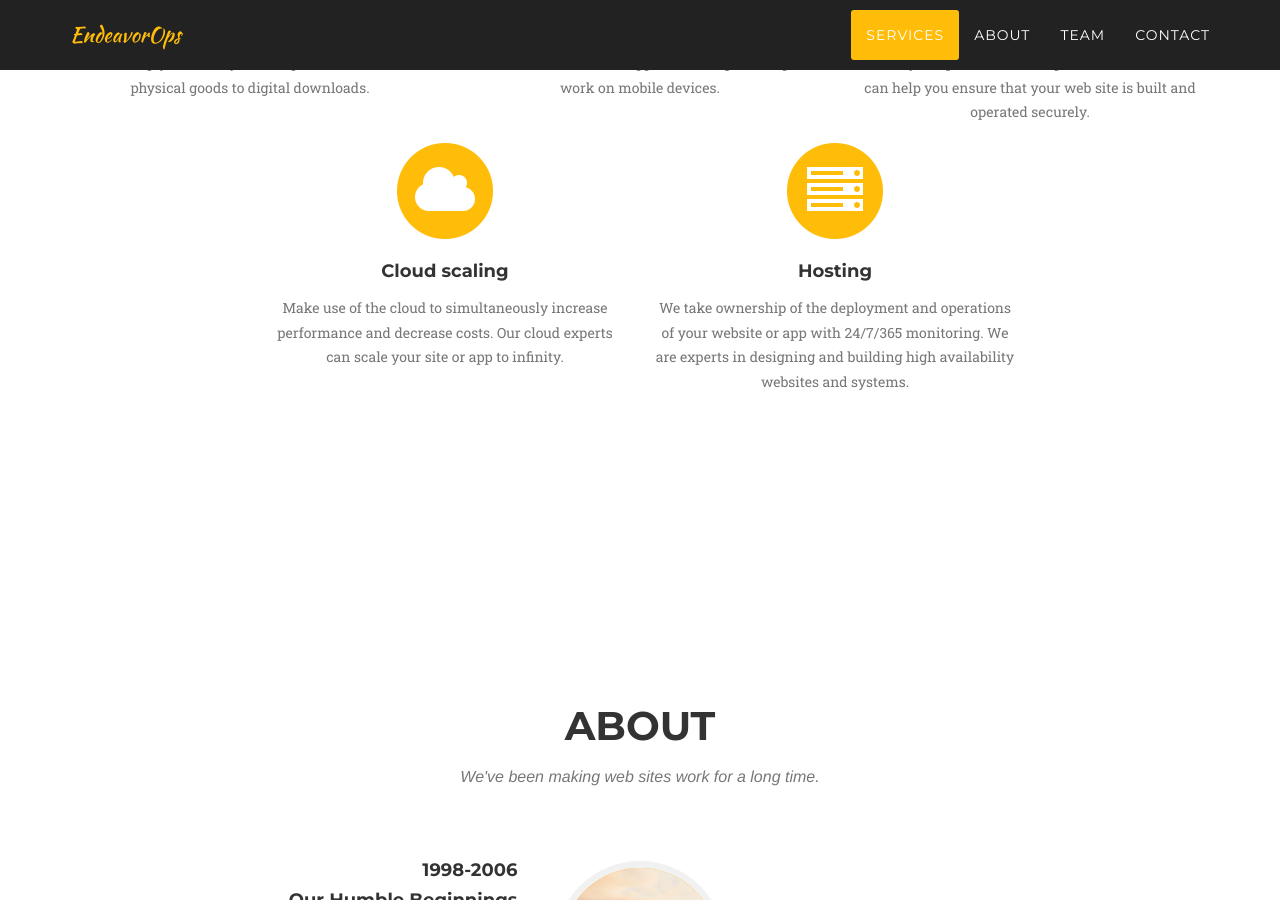
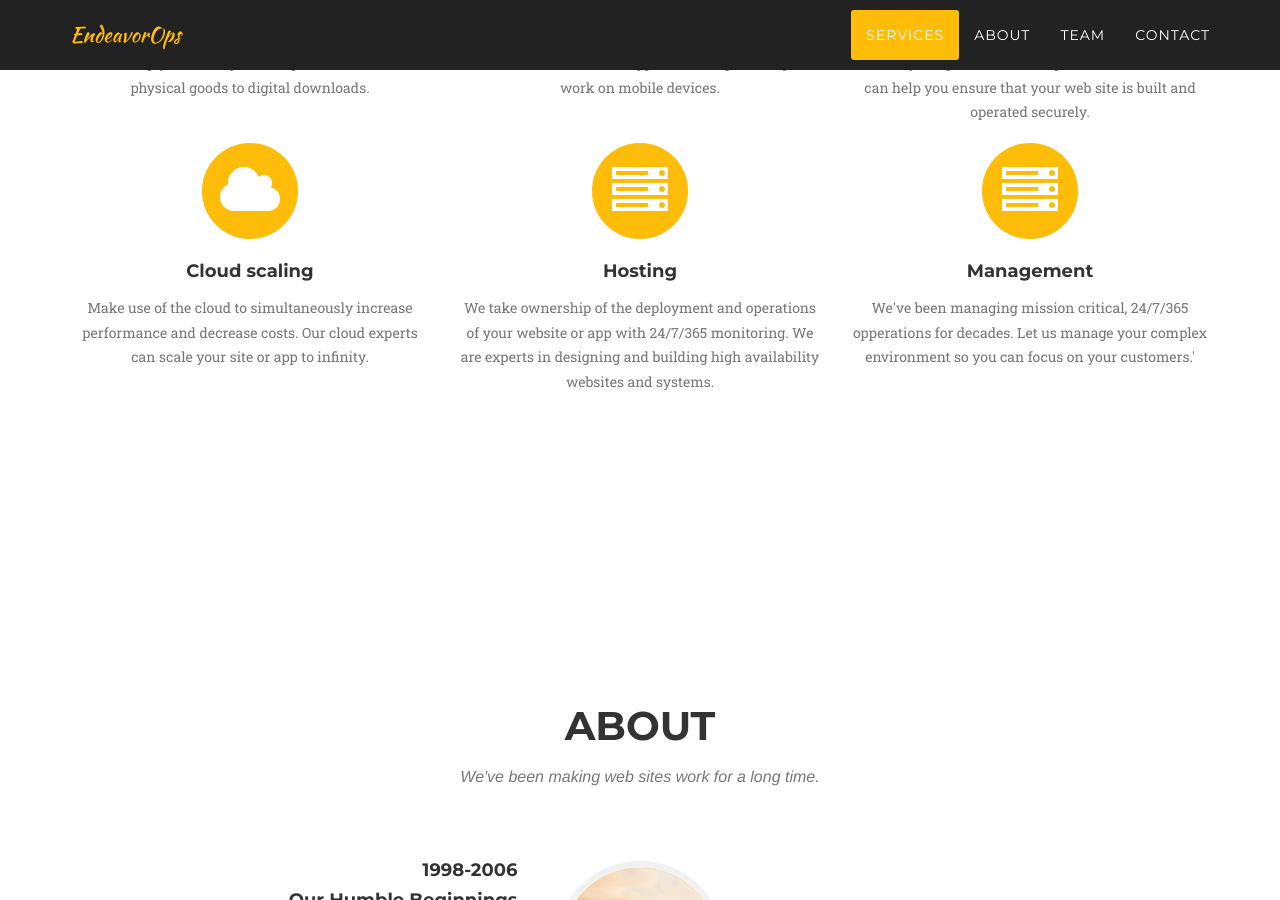
Before and after one commit to EndeavorOps/website, a Jekyll site: the page built from website/index.html, in a window 1280 px wide and 900 px high, scrolled down 1210 px. Built offline with Jekyll 4.4.1, drawn with Linux system fonts in a browser that asks for light colours; nearby versions of some CDN libraries; some web fonts are replaced.

Commit message:
Added hosting management to list of services

```diff
--- a/website/index.html
+++ b/website/index.html
@@ -49,7 +49,7 @@ layout: default
             </div>
         </div>
         <div class="row text-center">
-            <div class="col-md-4 col-md-offset-2">
+            <div class="col-md-4">
                 <span class="fa-stack fa-4x">
                     <i class="fa fa-circle fa-stack-2x text-primary"></i>
                     <i class="fa fa-cloud fa-stack-1x fa-inverse"></i>
@@ -64,6 +64,30 @@ layout: default
                 </span>
                 <h4 class="service-heading">Hosting</h4>
                 <p class="text-muted">We take ownership of the deployment and operations of your website or app with 24/7/365 monitoring. We are experts in designing and building high availability websites and systems.</p>
+            </div>
+            <div class="col-md-4">
+                <span class="fa-stack fa-4x">
+                    <i class="fa fa-circle fa-stack-2x text-primary"></i>
+                    <i class="fa fa-server fa-stack-1x fa-inverse"></i>
+                </span>
+                <h4 class="service-heading">Management</h4>
+                <p class="text-muted">We've been managing mission critical, 24/7/365 opperations for decades. Let us manage your complex environment so you can focus on your customers.'</p>
+                <!-- <form action="https://wt-5b3ce042e3e82334c7576fcb004c8745-0.run.webtask.io/stripe_order" method="POST">
+                   <script
+                      src="https://checkout.stripe.com/checkout.js" class="stripe-button"
+                      data-key="pk_test_sMSzaTZ4bMlab5yQsjSKl9J8"
+                      data-amount="2500"
+                      data-name="EndeavorOps, LLC"
+                      data-description="Management Subscription"
+                      data-image="https://stripe.com/img/documentation/checkout/marketplace.png"
+                      data-locale="auto"
+                      data-zip-code="true"
+                      data-panel-label="Subscribe"
+                      data-label="Subscribe with Card"
+                      data-allow-remember-me="false">
+                    </script>
+                </form>
+                <p>$25/mo</p> -->
             </div>
         </div>
     </div>
```
